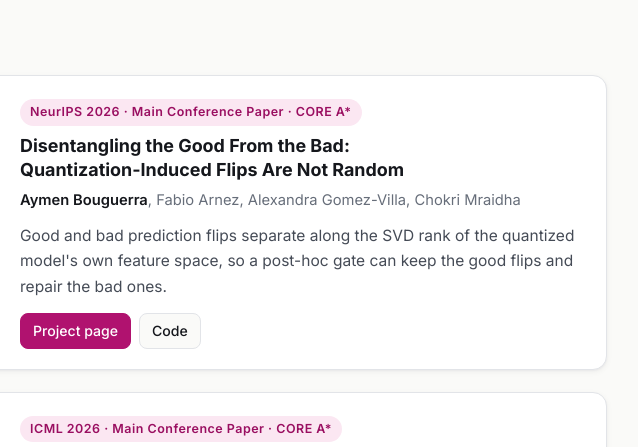
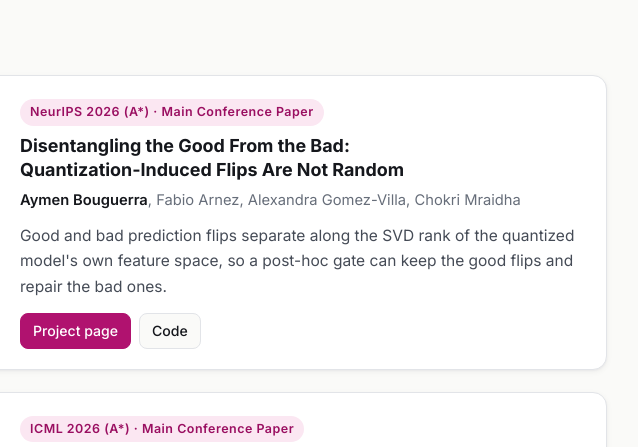
Before and after one commit to AymenBOUGUERRA/AymenBOUGUERRA.github.io, a plain HTML site: page index.html in a window 1280 px wide. Shown: the part 392-839 px from the top of the page, 489-1127 px from the left. Drawn offline with Linux system fonts and the light colour scheme.

Commit message:
Venue label: (A*) after the venue

```diff
--- a/index.html
+++ b/index.html
@@ -183,7 +183,7 @@
         <img src="assets/neurips2026.jpg" width="960" height="316" loading="lazy" alt="Good and bad quantization-induced flips separate along the SVD rank of the quantized model's own features.">
       </a>
       <div>
-        <span class="venue">NeurIPS 2026 · Main Conference Paper · CORE A*</span>
+        <span class="venue">NeurIPS 2026 (A*) · Main Conference Paper</span>
         <h3><a href="https://aymenbouguerra.github.io/Disentangling-the-Good-From-the-Bad-Quantization-Induced-Flips-Are-Not-Random/">Disentangling the Good From the Bad: Quantization-Induced Flips Are Not Random</a></h3>
         <p class="authors"><b>Aymen Bouguerra</b>, Fabio Arnez, Alexandra Gomez-Villa, Chokri Mraidha</p>
         <p class="summary">Good and bad prediction flips separate along the SVD rank of the quantized model's own feature space, so a post-hoc gate can keep the good flips and repair the bad ones.</p>
@@ -199,7 +199,7 @@
         <img src="assets/icml2026.jpg" width="960" height="606" loading="lazy" alt="20,160 W8A8 quantized runs: relative calibration change against relative accuracy change versus the FP32 baseline.">
       </a>
       <div>
-        <span class="venue">ICML 2026 · Main Conference Paper · CORE A*</span>
+        <span class="venue">ICML 2026 (A*) · Main Conference Paper</span>
         <h3><a href="https://aymenbouguerra.github.io/Less-Precise-Can-Be-More-Reliable/">Less Precise Can Be More Reliable: A Systematic Evaluation of Quantization's Impact on VLMs Beyond Accuracy</a></h3>
         <p class="authors"><b>Aymen Bouguerra</b>, Daniel Alfonso Montoya Vasquez, Alexandra Gomez-Villa, Chokri Mraidha, Fabio Arnez</p>
         <p class="summary">A large-scale evaluation of CLIP-family VLM quantization beyond accuracy: in specific regimes, quantization improves accuracy, calibration, OOD detection and noise robustness at once.</p>
```
